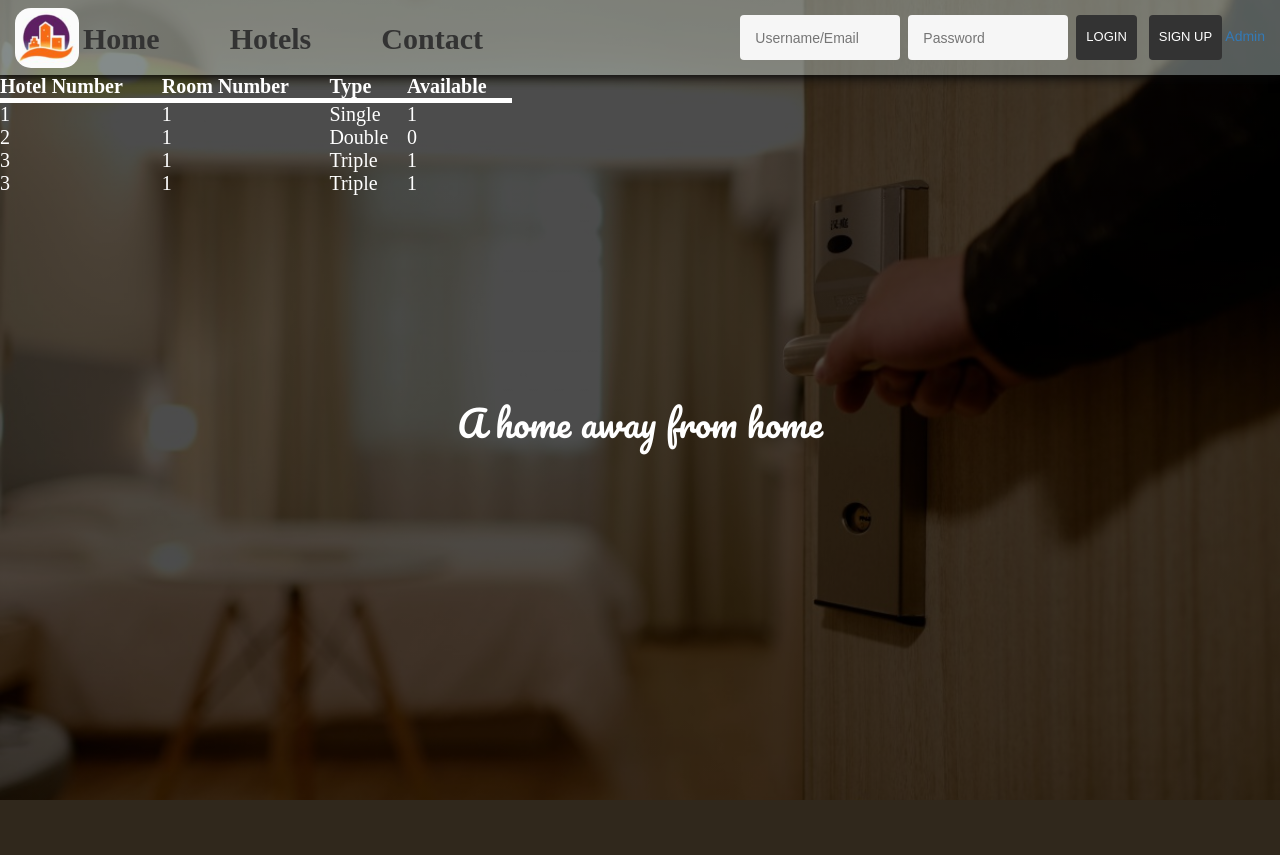
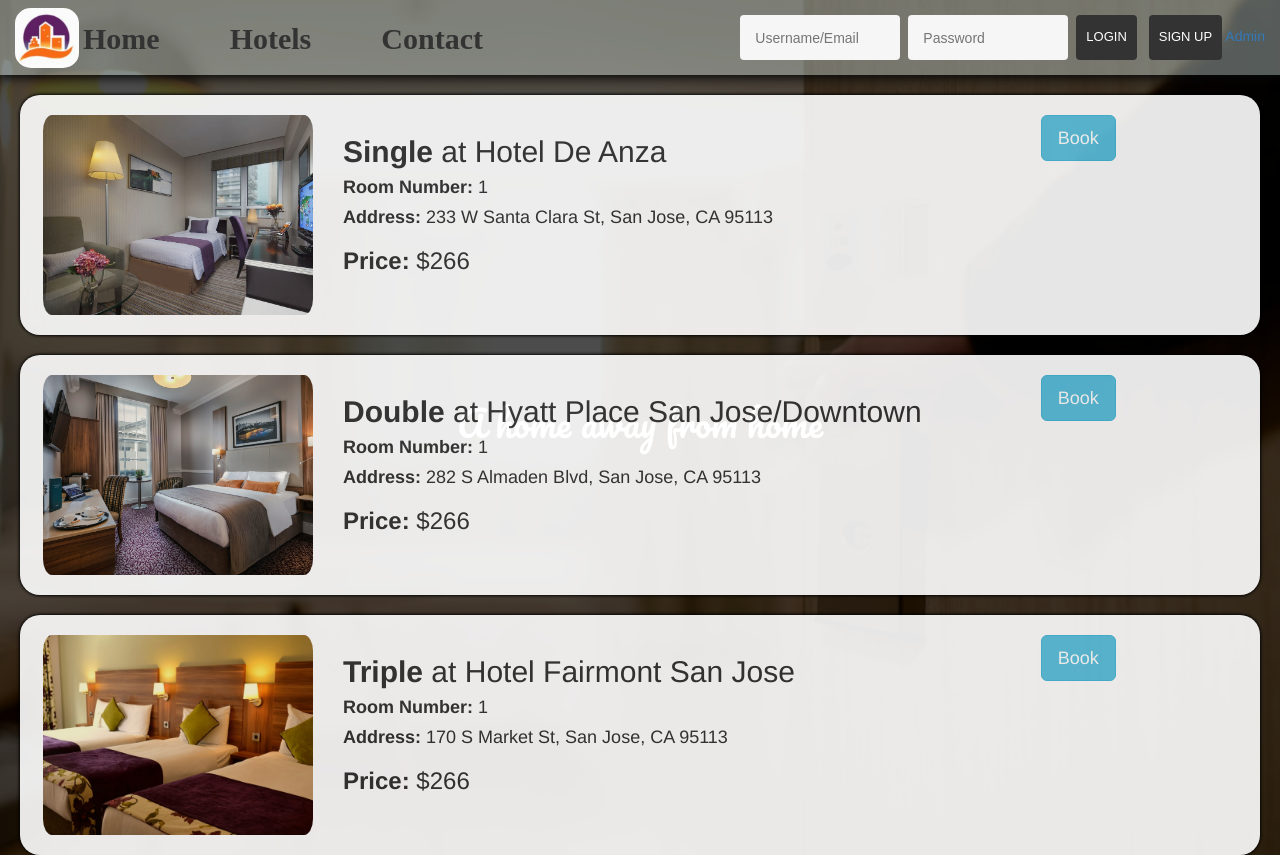
Before and after one commit to raza-bot/Hotel-Managment-App, a PHP site: page /index.php in a window 1280 px wide. Before the commit the page ends 800 px from the top, so only its background shows below. Run offline with PHP 8.4, Linux system fonts and the light colour scheme; data comes from the database, SQL or seed files in the repository.

Commit message:
Rooms
-Worked On UI
-Displayed Hotel and Room
-Added Images
-TO-DO: Booking and adding price to rooms

```diff
--- a/ProjectCode/db_connection.php
+++ b/ProjectCode/db_connection.php
@@ -3,4 +3,7 @@
     $un = 'root';   // MySQL username
     $pw = 'root';   // MySQL password
     $db = 'hms';    // MySQL database name
+
+    $conn = new mysqli($hn, $un, $pw, $db); // Opens a new connection to MySQL
+    if ($conn->connect_error) die($conn->connect_error);
 ?>
--- a/ProjectCode/index.php
+++ b/ProjectCode/index.php
@@ -1,8 +1,6 @@
 <?php
     require_once 'db_connection.php';
     require_once 'utilities.php';
-    $conn = new mysqli($hn, $un, $pw, $db);
-    if ($conn->connect_error) die($conn->connect_error);
 
     session_start();
 
--- a/ProjectCode/inventory.php
+++ b/ProjectCode/inventory.php
@@ -16,9 +16,6 @@
 
     <?php
         require_once 'db_connection.php';
-
-        $conn = new mysqli($hn, $un, $pw, $db); // Opens a new connection to MySQL
-        if ($conn->connect_error) die($conn->connect_error);    // Check connection to MySQL
 
         $query = "SELECT * FROM Inventory"; // Select 'all' from 'Inventory' table
         $result = $conn->query($query);
--- a/ProjectCode/profile_page.php
+++ b/ProjectCode/profile_page.php
@@ -1,7 +1,5 @@
 <?php
     require_once 'utilities.php';
-    $conn = new mysqli($hn, $un, $pw, $db);
-    if ($conn->connect_error) die($conn->connect_error);
 
     $userid = $_SESSION["userid"];
 
--- a/ProjectCode/room_list.php
+++ b/ProjectCode/room_list.php
@@ -1,47 +1,39 @@
-<!DOCTYPE html>
-<html>
-<head>
-    <link href="https://fonts.googleapis.com/css?family=Pacifico&display=swap" rel="stylesheet">
-    <link rel="stylesheet" type="text/css" href="homepage.css">
-<title> Table </title>
-    <style type = "text/css">
-        table{
-            border-collapse: collapse;
-            width: 40%;
-            color: white;
-            font-family: Times New Roman;
-            font-size: 20px;
-            text-align: left;
-
-        }
-        th{
-            color: white;
-            border-bottom: 5px solid white;
-        }
-
-    </style>
-</head>
-
-<body>
-    <table>
-        <tr>
-            <th>Hotel Number</th>
-            <th>Room Number</th>
-            <th>Type</th>
-            <th>Available</th>
-        </tr>
-
-        <div class="slogan-text-box">
-            <h1>A home away from home</h1>
-        </div>
 <?php
     require_once 'db_connection.php';
     require_once 'index.php';
 
-        $conn = new mysqli($hn, $un, $pw, $db); // Opens a new connection to MySQL
-        if ($conn->connect_error) die($conn->connect_error);    // Check connection to MySQL
+    echo <<<_END
+    <head>
+    <link href="https://fonts.googleapis.com/css?family=Pacifico&display=swap" rel="stylesheet">
+    <link rel="stylesheet" type="text/css" href="homepage.css">
 
-        $query = "SELECT * FROM Room"; // Select 'all' from 'hotel' table
+        <style>
+            div[value='content'] {
+                margin: 20;
+                opacity: 90%;
+                word-wrap: break-word;
+                background-color: #ffffff;
+                border-radius: 20px;
+                box-shadow: 0px 0px 3px 1px #000000;
+                padding-top: 20px;
+                padding-bottom: 20px;
+                padding-right:10px;
+                padding-left:8px;
+            }
+            img[value='roomimg']{
+                width: 300px;
+                height: 200px;
+                object-fit: cover;
+                border-radius: 8%;
+            }
+        </style>
+    </head>
+    <div class="slogan-text-box">
+        <h1>A home away from home</h1>
+    </div>
+    _END;
+
+    $query = "SELECT * FROM room JOIN hotel ON room.hotelID=hotel.id;"; // Select 'all' from 'hotel' table
 
     $result = $conn->query($query);
 
@@ -56,12 +48,18 @@
             $result->data_seek($j);     // Get data from row
             $row = $result->fetch_array(MYSQLI_NUM);    // Put row data into array
 
-                echo "<tr><td>" . $row[0] . "</td><td>" . $row[1] . "</td><td>" . $row[2] . "</td><td>" . $row[3] . "</td></tr>";
+            echo <<<_END
+            <div value='content' class="row">
+                <img value='roomimg' class="col-sm-2" src="img/$row[2].jpg">
+                <div class="col-sm-7">
+                    <h2><b>$row[2]</b> at $row[5]</h2>
+                    <h4><b>Room Number:</b> $row[1]</h4>
+                    <h4><b>Address:</b> $row[6]</h4>
+                    <h3><b>Price:</b> $266</h3>
+                </div>
+                <button type="button" class="btn btn-info btn-lg" data-toggle="modal" data-target="#addPaymentModal">Book</button>
+            </div>
+            _END;
         }
-            echo "</table>";
     }
 ?>
-
-    </table>
-</body>
-</html>
--- a/ProjectCode/utilities.php
+++ b/ProjectCode/utilities.php
@@ -20,7 +20,6 @@
 
     //Cipher to encrypt and decypt
     function cipher($plaintext, $key, $action = 'e' ) {
-
         if($action == 'e'){
             $output = my_encrypt($plaintext, $key);
         }
```
Also changed, not shown: ProjectCode/hotel_SQL.txt (deleted, +0 -23 lines), ProjectCode/login.inc.php (deleted, +0 -28 lines), Tables/Test.sql (added, +10 -0 lines), ProjectCode/img/Double.jpg (added), ProjectCode/img/Regular.jpg (added), ProjectCode/img/Single.jpg (added), ProjectCode/img/Suite.jpg (added), ProjectCode/img/Triple.jpg (added). Lines whose indentation alone changed are shown as unchanged.
